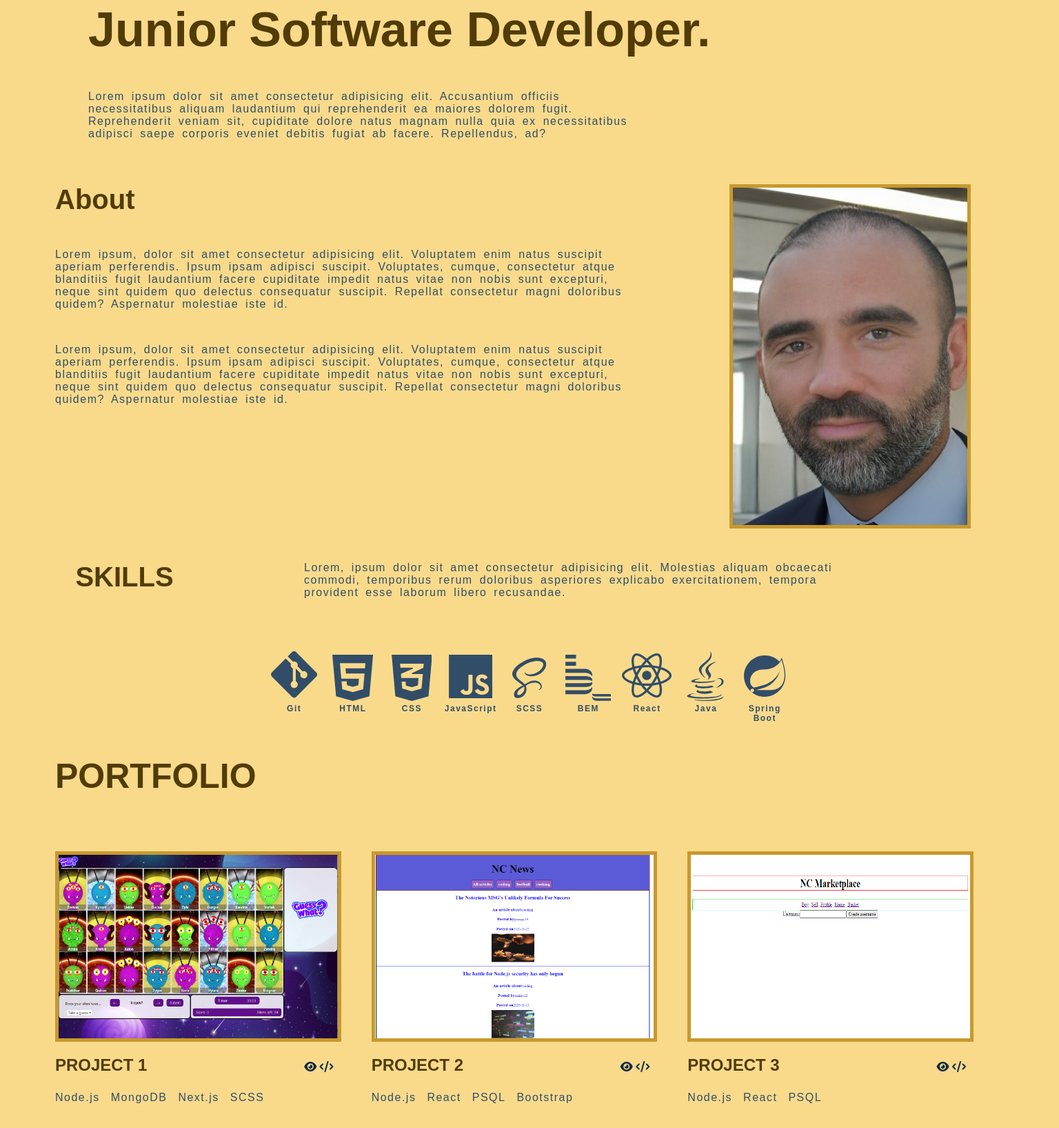
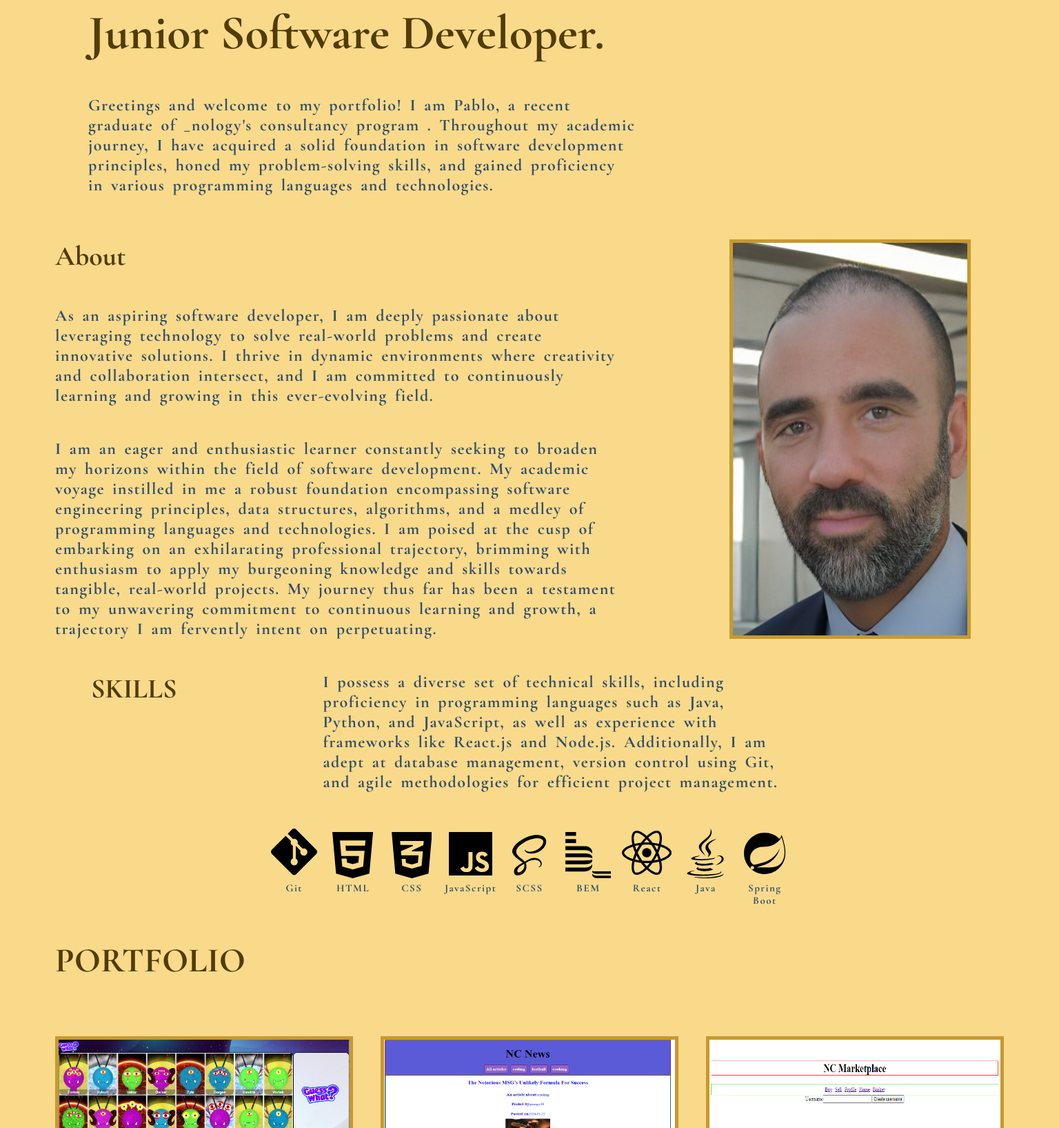
Before and after one commit to PabloJulianRial/my-portfolio, a plain HTML site: page index.html in a window 1536 px wide. Shown: the part 135-1770 px from the top of the page at 69% size. Drawn offline with nearby package versions, Linux system fonts and the light colour scheme; a web font is replaced by a local one.

Commit message:
add text to index.html

```diff
--- a/index.html
+++ b/index.html
@@ -7,7 +7,7 @@
     <script src="https://kit.fontawesome.com/564b9e19e0.js" crossorigin="anonymous"></script>
     <link rel="preconnect" href="https://fonts.googleapis.com">
 <link rel="preconnect" href="https://fonts.gstatic.com" crossorigin>
-<link href="https://fonts.googleapis.com/css2?family=Roboto:ital,wght@0,100;0,300;0,400;0,500;0,700;0,900;1,100;1,300;1,400;1,500;1,700;1,900&family=Rubik:ital,wght@0,300..900;1,300..900&family=Signika+Negative:wght@300..700&display=swap" rel="stylesheet">
+<link href="https://fonts.googleapis.com/css2?family=Cormorant+Garamond:ital,wght@0,300;0,400;0,500;0,600;0,700;1,300;1,400;1,500;1,600;1,700&family=Roboto:ital,wght@0,100;0,300;0,400;0,500;0,700;0,900;1,100;1,300;1,400;1,500;1,700;1,900&family=Rubik:ital,wght@0,300..900;1,300..900&family=Signika+Negative:wght@300..700&display=swap" rel="stylesheet">
     <link rel="stylesheet" href="./styles/main.css" />
 
   </head>
@@ -15,6 +15,7 @@
     <main>
       <nav class="nav">
         <h1 class="nav__title">Pablo Rial</h1>
+        <div class="underline underline__name"></div>
         <div class="nav__links">
           <a href="#about" class="nav__link">About</a>
           <a href="#projects" class="nav__link">Projects</a>
@@ -23,40 +24,24 @@
       </nav>
       <header class="header">
         <h1 class="header__title">Junior Software Developer.</h1>
+        <div class="underline underline__title"></div>
         <p class="header__text">
-          Lorem ipsum dolor sit amet consectetur adipisicing elit. Accusantium
-          officiis necessitatibus aliquam laudantium qui reprehenderit ea
-          maiores dolorem fugit. Reprehenderit veniam sit, cupiditate dolore
-          natus magnam nulla quia ex necessitatibus adipisci saepe corporis
-          eveniet debitis fugiat ab facere. Repellendus, ad?
-        </p>
+          Greetings and welcome to my portfolio! I am Pablo, a recent graduate of _nology's consultancy program . Throughout my academic journey, I have acquired a solid foundation in software development principles, honed my problem-solving skills, and gained proficiency in various programming languages and technologies.        </p>
       </header>
 
       <section class="about" id="about">
         <div class="about__details">
           <h1 class="about__title">About</h1>
+
           <img
             src="./assets/me.jpg"
             alt="my-portrait"
             class="about__image about__image--mobile"
           />
           <p class="about__text">
-            Lorem ipsum, dolor sit amet consectetur adipisicing elit. Voluptatem
-            enim natus suscipit aperiam perferendis. Ipsum ipsam adipisci
-            suscipit. Voluptates, cumque, consectetur atque blanditiis fugit
-            laudantium facere cupiditate impedit natus vitae non nobis sunt
-            excepturi, neque sint quidem quo delectus consequatur suscipit.
-            Repellat consectetur magni doloribus quidem? Aspernatur molestiae
-            iste id.
-          </p>
+            As an aspiring software developer, I am deeply passionate about leveraging technology to solve real-world problems and create innovative solutions. I thrive in dynamic environments where creativity and collaboration intersect, and I am committed to continuously learning and growing in this ever-evolving field.          </p>
           <p class="about__text">
-            Lorem ipsum, dolor sit amet consectetur adipisicing elit. Voluptatem
-            enim natus suscipit aperiam perferendis. Ipsum ipsam adipisci
-            suscipit. Voluptates, cumque, consectetur atque blanditiis fugit
-            laudantium facere cupiditate impedit natus vitae non nobis sunt
-            excepturi, neque sint quidem quo delectus consequatur suscipit.
-            Repellat consectetur magni doloribus quidem? Aspernatur molestiae
-            iste id.
+            I am an eager and enthusiastic learner constantly seeking to broaden my horizons within the field of software development. My academic voyage instilled in me a robust foundation encompassing software engineering principles, data structures, algorithms, and a medley of programming languages and technologies. I am poised at the cusp of embarking on an exhilarating professional trajectory, brimming with enthusiasm to apply my burgeoning knowledge and skills towards tangible, real-world projects. My journey thus far has been a testament to my unwavering commitment to continuous learning and growth, a trajectory I am fervently intent on perpetuating.
           </p>
         </div>
         <img
@@ -68,8 +53,9 @@
       <section class="skills">
         <div class="skills__details">
             <h2 class="skills__title">SKILLS</h2>
-            <p class="skills__text">Lorem, ipsum dolor sit amet consectetur adipisicing elit. Molestias aliquam obcaecati commodi, temporibus rerum doloribus asperiores explicabo exercitationem, tempora provident esse laborum libero recusandae.</p>
-        </div>
+
+            <p class="skills__text">
+              I possess a diverse set of technical skills, including proficiency in programming languages such as Java, Python, and JavaScript, as well as experience with frameworks like React.js and Node.js. Additionally, I am adept at database management, version control using Git, and agile methodologies for efficient project management. </P>        </div>
         <div class="skills__images">
             <div class="skills__image">
                 <svg class="skills__icon" width="68" height="77" viewBox="0 0 68 77" fill="none" xmlns="http://www.w3.org/2000/svg">
@@ -174,6 +160,7 @@
         </div>
       </section>
       <h1 class="portfolio-title">PORTFOLIO</h1>
+      <div class="underline underline__portfolio"></div>
       <section class="portfolio" id="projects">
 
         <div class="project project__1">
@@ -294,7 +281,8 @@
       </section>
       <section class="contact" id="contact">
         <h1 class="contact__title">Get in touch</h1>
-        <button class="contact__button" onclick="window.location.href='contact.html'" >CONTACT</button>
+        <div class="underline underline__contact"></div>
+        <a class="contact__button" href="./contact.html" target="_blank" >CONTACT ME</a>
       </section>
     </main>
     <footer class="footer">
--- a/styles/_contact.scss
+++ b/styles/_contact.scss
@@ -1,7 +1,7 @@
 @use "./_variables.scss" as *;
 .contact {
   margin-bottom: 4rem;
-  width: 85vw;
+  width: 100%;
   &__title {
     font-size: 70px;
     text-align: center;
@@ -9,10 +9,24 @@
     margin-top: 4rem;
   }
   &__button {
+    text-align: center;
+    max-width: 55%;
     display: block;
     padding: 1rem 4rem;
     margin: 0 auto;
     background-color: $primary-color-2;
     color: white;
+    transition: background-color 0.4s ease;
+    &:hover{
+      background-color: $primary-color-1;
+
+    }
   }
 }
+@media screen and (min-width: 1440px) {
+  .contact__button{
+    max-width: 400px;
+    font-size: 2rem;
+    color: $primary-color-5;
+  }
+}
--- a/styles/_footer.scss
+++ b/styles/_footer.scss
@@ -1,14 +1,14 @@
 @use "./_variables.scss" as *;
 .footer {
   margin-top: auto;
-  width: 100%;
+  width: 100vw;
   display: flex;
   justify-content: center;
   background-color: $primary-color-6;
   padding: 1rem;
 
   &__img {
-    width: 20px;
+    width: 30px;
   }
   &__links {
     width: 30vw;
@@ -17,3 +17,8 @@
     justify-content: space-around;
   }
 }
+@media screen and (min-width: 1440px) {
+  .footer__img {
+    width: 50px;
+  }
+}
--- a/styles/_nav.scss
+++ b/styles/_nav.scss
@@ -24,12 +24,13 @@
     }
     &__link {
       text-decoration: none;
-
+      font-weight: 900;
       margin-left: 2rem;
       font-size: 30px;
       color: $primary-color-1;
       &:hover {
         color: $primary-color-3;
+        transition: color 0.3s ease;
       }
     }
   }
--- a/styles/_portfolio.scss
+++ b/styles/_portfolio.scss
@@ -17,6 +17,7 @@
     display: grid;
     grid-template-columns: 1fr 1fr 1fr;
     grid-template-rows: 1fr 1fr;
+    column-gap: 40px;
 
     .project__1 {
       grid-column-start: 1;
@@ -55,7 +56,6 @@
       grid-row-end: 3;
     }
     .project__foot {
-      width: 88%;
       height: 20px;
     }
   }
--- a/styles/_project.scss
+++ b/styles/_project.scss
@@ -30,8 +30,11 @@
 
 @media screen and (min-width: 1440px) {
   .project {
+    &__foot{
+      width: 100%;
+    }
     &__img {
-      width: 27vw;
+      width: 100%;
       height: calc(27vw / 1.5);
     }
     &__tech {
--- a/styles/_skills.scss
+++ b/styles/_skills.scss
@@ -15,9 +15,10 @@
       color: $primary-color-1;
     }
     &__skills-title {
-      width: 20vw;
+      width: 20%;
     }
     &__details {
+      width: 80%;
       display: flex;
       justify-content: space-evenly;
     }
@@ -27,16 +28,16 @@
       align-items: baseline;
       width: 50vw;
       margin: 0 auto;
+      margin-top: 3rem;
     }
     &__text {
       max-width: 60%;
-      margin-right: 10rem;
     }
 
     &__icon * {
-      fill: $secondary-color-2;
+      transition: color 0.4s ease;
       &:hover {
-        fill: $secondary-color-3;
+        fill: $secondary-color-2;
       }
     }
     &__image {
@@ -51,8 +52,8 @@
     }
     &__name {
       text-align: center;
-      font-size: 12px;
-      font-weight: 600;
+      font-size: 15px;
+      font-weight: 900;
     }
   }
 }
--- a/styles/main.scss
+++ b/styles/main.scss
@@ -12,12 +12,14 @@
   margin: 0;
   padding: 0;
   box-sizing: border-box;
-  font-family: "Signika Negative", sans-serif;
+  font-family: "Cormorant Garamond", serif;
+
   text-decoration: none;
 }
 p {
   color: $secondary-color-2;
-
+  font-weight: 1000;
+  font-size: 1.5rem;
   letter-spacing: 1.5px;
   word-spacing: 4px;
 }
```
Also changed, not shown: styles/main.css, 1 other file.
